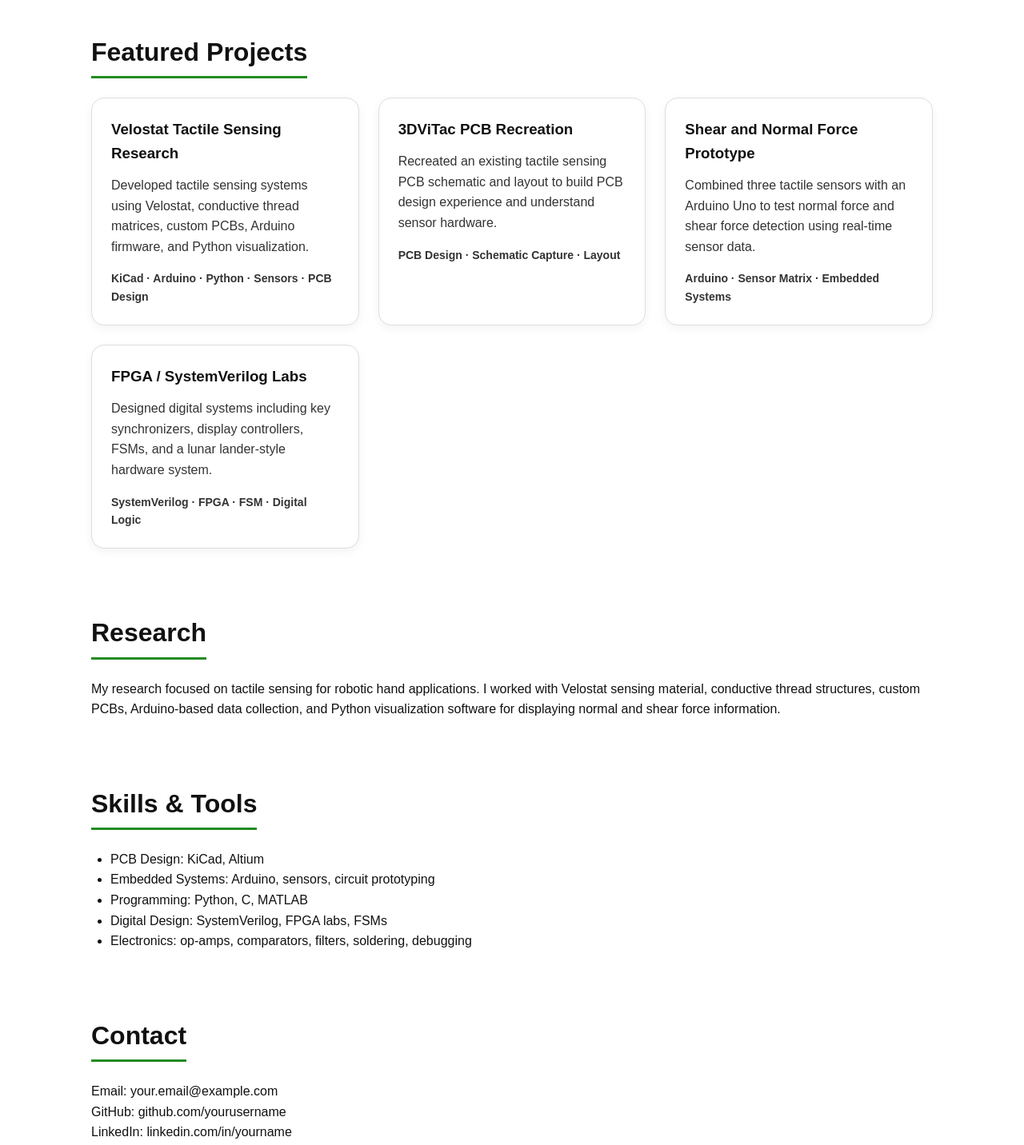
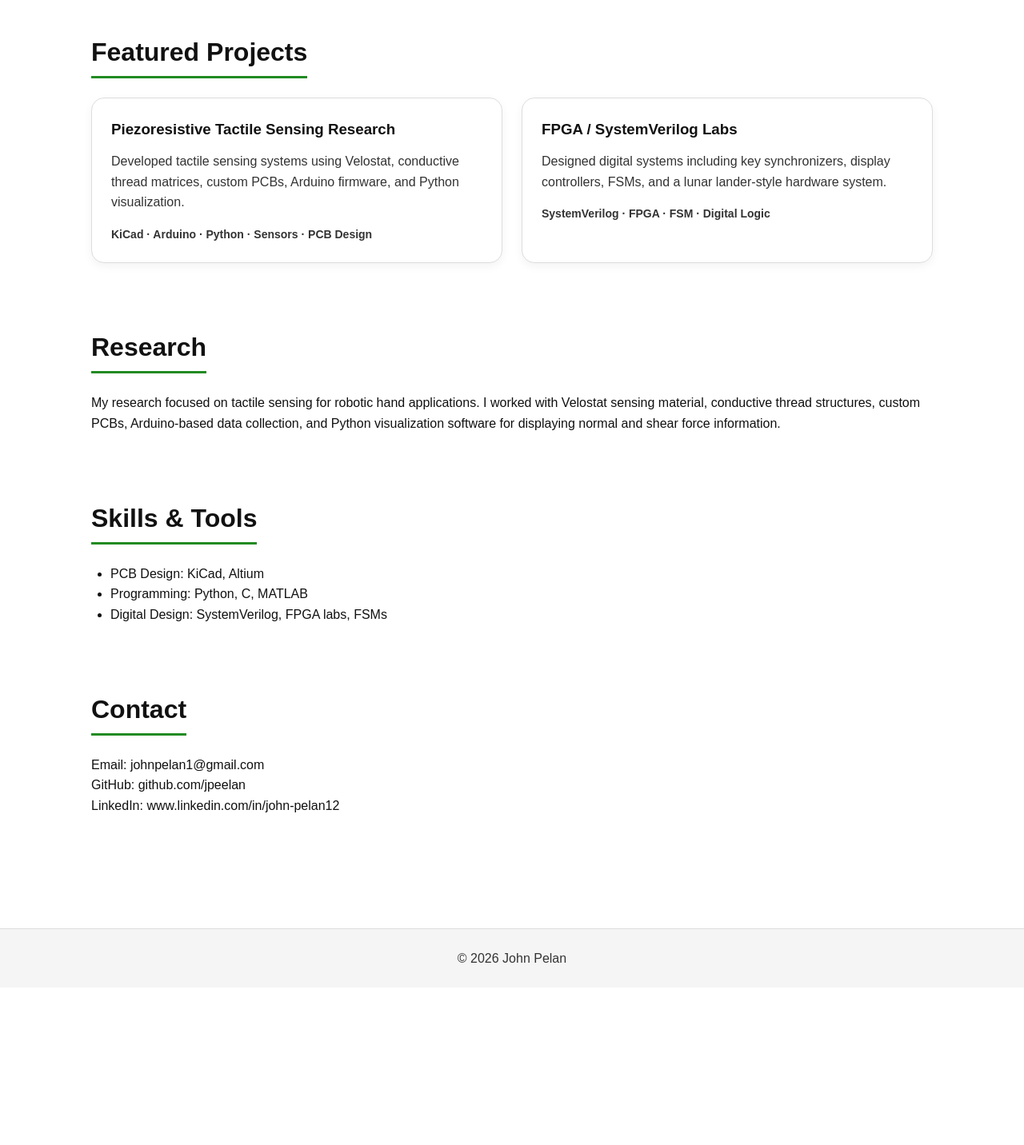
Before and after one commit to jpeelan/jpelan.github.io, a plain HTML site: page index.html in a window 1280 px wide. Shown: the part 820-2252 px from the top of the page at 80% size. After the commit the page ends 2055 px from the top, so only its background shows below. Drawn offline with Linux system fonts and the light colour scheme.

Commit message:
Revise portfolio details
Updated personal information and project descriptions in the portfolio.

```diff
--- a/index.html
+++ b/index.html
@@ -3,7 +3,7 @@
 <head>
   <meta charset="UTF-8" />
   <meta name="viewport" content="width=device-width, initial-scale=1.0" />
-  <title>Your Name | ECE Portfolio</title>
+  <title>John Pelan | ECE Portfolio</title>
   <link rel="stylesheet" href="style.css" />
 </head>
 <body>
@@ -22,8 +22,11 @@
     <section class="hero">
       <h1>Electrical & Computer Engineering Portfolio</h1>
       <p>
-        I am an ECE student interested in embedded systems, PCB design,
-        robotics, tactile sensing, FPGA design, and hardware-software integration.
+        I am an Electrical Engineering student at Purdue University with a strong interest in electronics, embedded systems, and hardware design.
+
+        My experience includes developing hardware-focused projects that integrate circuit design, sensing systems, and data acquisition. I have worked with microcontrollers and have designed and implemented systems that interface with physical sensors and process real-time data. Recently, I have been developing a tactile sensing system capable of measuring both normal and shear forces using custom circuitry and data visualization tools.
+
+        Through my coursework and projects, I have gained experience with circuit design, signal analysis, and programming in Python, System Verilog, and C.
       </p>
       <a class="button" href="#projects">View My Work</a>
     </section>
@@ -37,7 +40,7 @@
       <div class="project-grid">
 
         <div class="project-card">
-          <h3>Velostat Tactile Sensing Research</h3>
+          <h3>Piezoresistive Tactile Sensing Research</h3>
           <p>
             Developed tactile sensing systems using Velostat, conductive thread
             matrices, custom PCBs, Arduino firmware, and Python visualization.
@@ -45,23 +48,6 @@
           <p class="tags">KiCad · Arduino · Python · Sensors · PCB Design</p>
         </div>
 
-        <div class="project-card">
-          <h3>3DViTac PCB Recreation</h3>
-          <p>
-            Recreated an existing tactile sensing PCB schematic and layout to
-            build PCB design experience and understand sensor hardware.
-          </p>
-          <p class="tags">PCB Design · Schematic Capture · Layout</p>
-        </div>
-
-        <div class="project-card">
-          <h3>Shear and Normal Force Prototype</h3>
-          <p>
-            Combined three tactile sensors with an Arduino Uno to test normal
-            force and shear force detection using real-time sensor data.
-          </p>
-          <p class="tags">Arduino · Sensor Matrix · Embedded Systems</p>
-        </div>
 
         <div class="project-card">
           <h3>FPGA / SystemVerilog Labs</h3>
@@ -89,24 +75,22 @@
       <h2>Skills & Tools</h2>
       <ul>
         <li>PCB Design: KiCad, Altium</li>
-        <li>Embedded Systems: Arduino, sensors, circuit prototyping</li>
         <li>Programming: Python, C, MATLAB</li>
         <li>Digital Design: SystemVerilog, FPGA labs, FSMs</li>
-        <li>Electronics: op-amps, comparators, filters, soldering, debugging</li>
       </ul>
     </section>
 
     <section id="contact">
       <h2>Contact</h2>
-      <p>Email: your.email@example.com</p>
-      <p>GitHub: github.com/yourusername</p>
-      <p>LinkedIn: linkedin.com/in/yourname</p>
+      <p>Email: johnpelan1@gmail.com</p>
+      <p>GitHub: github.com/jpeelan</p>
+      <p>LinkedIn: www.linkedin.com/in/john-pelan12</p>
     </section>
 
   </main>
 
   <footer>
-    <p>© 2026 Your Name</p>
+    <p>© 2026 John Pelan</p>
   </footer>
 
 </body>
```
